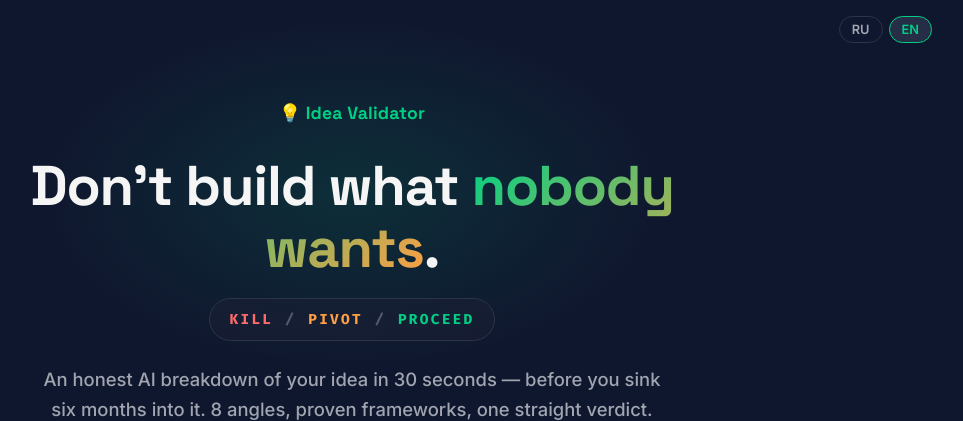
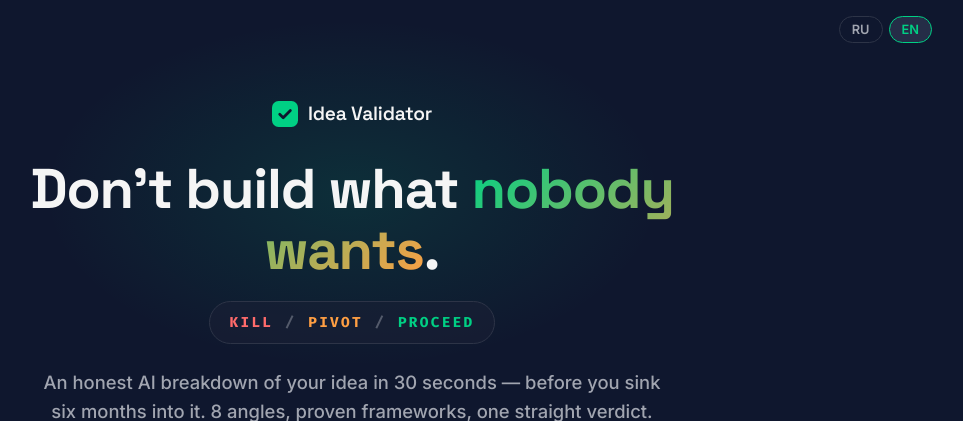
Before and after one commit to mkrushin/idea_validator, a FastAPI app: page / in a window 1280 px wide. Shown: the top 421 px of the page, without its empty margins (288-1251 px from the left). Run offline with FastAPI, Linux system fonts and the light colour scheme; data that the repository does not hold is empty.

Commit message:
feat(ui): redesign brand wordmark + mark
Replace the '💡 Idea Validator' emoji wordmark with a designed brand: emerald check-chip mark (idiomatic for a validator, distinct from the 3-color verdict stamp) + 'Idea Validator' set in Space Grotesk, near-white. Favicon updated to match (check-chip) for tab/header consistency.

Co-Authored-By: Claude Opus 4.8 <noreply@anthropic.com>

```diff
--- a/frontend/static/style.css
+++ b/frontend/static/style.css
@@ -39,11 +39,20 @@ body {
 }
 
 .brand {
-    font-size: 1.1rem;
-    font-weight: 700;
-    color: var(--bright-emerald);
+    display: inline-flex;
+    align-items: center;
+    gap: 10px;
     margin-bottom: 28px;
-    letter-spacing: 0.2px;
+    font-family: var(--font-display);
+    font-size: 1.2rem;
+    font-weight: 600;
+    letter-spacing: -0.01em;
+    color: var(--text-primary);
+}
+
+.brand-mark {
+    display: block;
+    flex-shrink: 0;
 }
 
 h1 {
--- a/frontend/templates/index.html
+++ b/frontend/templates/index.html
@@ -21,7 +21,13 @@
 
         <!-- HERO -->
         <header class="hero">
-            <div class="brand">💡 Idea Validator</div>
+            <div class="brand">
+                <svg class="brand-mark" viewBox="0 0 32 32" width="26" height="26" aria-hidden="true">
+                    <rect width="32" height="32" rx="8" fill="#00D084"/>
+                    <path d="M9.5 16.4l4.3 4.3L22.6 11.7" fill="none" stroke="#0F172E" stroke-width="3.4" stroke-linecap="round" stroke-linejoin="round"/>
+                </svg>
+                <span class="brand-name">Idea Validator</span>
+            </div>
             <h1 data-i18n-html="hero.h1">Не строй то, что <span class="accent">никому не нужно</span>.</h1>
             <div class="verdict-stamp">
                 <span class="v-kill">KILL</span>
```
Also changed, not shown: frontend/static/favicon.svg.
